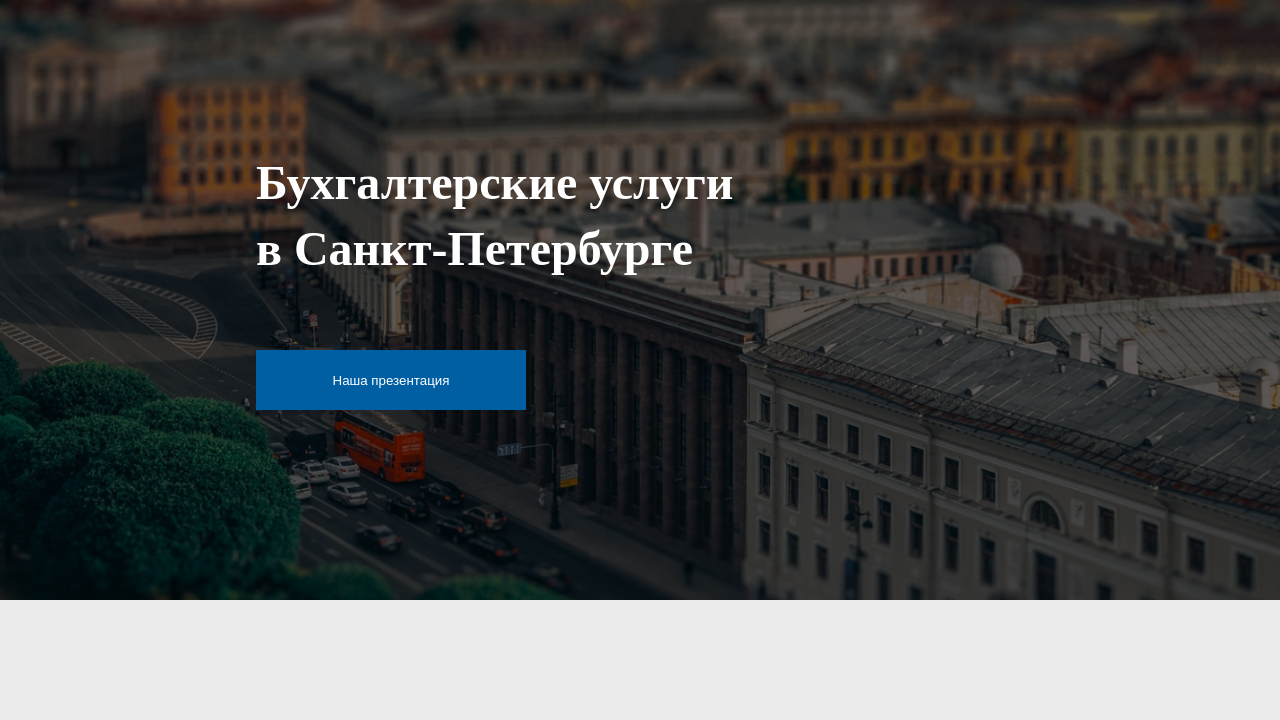
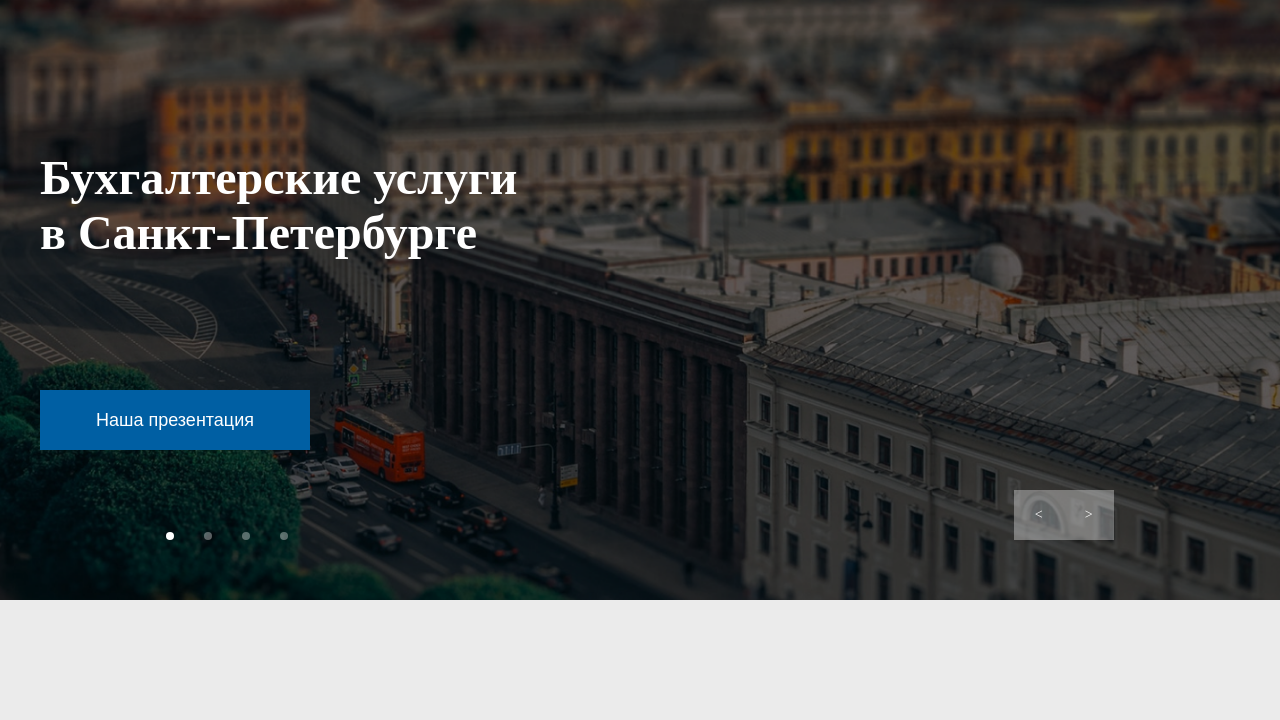
Before and after one commit to VladimirYablokov/BuhOne_project, a plain HTML site: page index.html in a window 1280 px wide. Shown: the part 80-800 px from the top of the page. Drawn offline with Linux system fonts and the light colour scheme.

Commit message:
add first gallery

```diff
--- a/index.html
+++ b/index.html
@@ -22,15 +22,6 @@
 			</ul>
 		</nav>
 		<div class="head_main">
-			<div id="main_root">
-				<h1>Бухгалтерские услуги в Санкт-Петербурге</h1>
-				<button class="main_btn">Наша презентация</button>
-				<ul>
-					<li></li>
-				</ul>
-				<div class="left_arrow"></div>
-				<div class="right_arrow"></div>
-			</div>
 		</div>
 	</header>
 	<main>
@@ -159,5 +150,6 @@
 		</div>
 	</footer>
 <script src="script/script.js"></script>
+<script src="script/main_gallery.js"></script>
 </body>
 </html>
--- a/sass/_header.sass
+++ b/sass/_header.sass
@@ -51,40 +51,101 @@ nav
 			padding-left: 50px
 
 .head_main
-	// border: 1px solid black
 
-	height: 75vh
-	width: 100%
-	background-image: url('../media/main_background.png')
-	background-position: top center
-	// background-attachment: fixed
-	position: relative
-	background-size: cover
+	.slider-container
+		margin: 0 auto
+		width: 100%
+		height: 600px
+		position: relative
 
-	#main_root
+	&>div
+		width: 100%
+		height: 100%
+
+	.slider-main
+		overflow: hidden
+
+	.slider-frame
+		height: 600px
+		position: relative
 		display: flex
-		flex-direction: column
+		right: 0
+		transition: right 0.5s ease
 
-		h1
-			font-family: 'Merriweather', serif
-			font-style: normal
-			font-weight: 700
-			font-size: 48px
-			line-height: 66px
+		&>div
+			height: 100%
+			background-size: cover
+			background-position: center
+			display: flex
+			justify-content: center
+			align-items: center
+
+			.content-header
+				width: 1200px
+				height: 300px
+				margin-left: 30px
+				margin-right: 30px
+				margin-top: 10px
+				margin-bottom: 10px
+				display: flex
+				flex-direction: column
+				justify-content: space-between
+
+				.h1-header
+					color: #fff
+					font-size: 48px
+					max-width: 515px
+
+				.btn-header
+					background-color: #005FA3
+					color: #fff
+					border: none
+					width: 270px
+					height: 60px
+					font-size: 18px
+					cursor: pointer
+
+	.slider-trigger
+		position: absolute
+		right: 13%
+		bottom: 10%
+		display: flex
+
+		&>div
+			height: 50px
+			width: 50px
+			display: flex
+			justify-content: center
+			align-items: center
+			font-size: 14px
 			color: white
-			position: absolute
-			left: 20%
-			top: 150px
-			max-width: 500px
+			background-color: #ffffff59
+			cursor: pointer
+			transition: background-color 0.3s ease
 
-		.main_btn
-			width: 270px
-			height: 60px
-			background-color: #005FA3
-			color: white
-			position: absolute
-			left: 20%
-			top: 350px
+			&:hover
+				background-color: #ffffffa6
+
+	.slider-points
+		position: absolute
+		bottom: 10%
+		left: 13%
+		display: flex
+		list-style: none
+
+		li
+			width: 8px
+			height: 8px
+			background-color: #ffffff59
 			cursor: pointer
-			outline: none
-			border: none
+			border-radius: 50px
+			transition: background-color 0.2s ease
+
+			&:hover
+				background-color: #ffffffd6
+
+			&.active
+				background-color: #ffffff
+
+		li+li
+			margin-left: 30px
--- a/sass/_main.sass
+++ b/sass/_main.sass
@@ -37,9 +37,16 @@ main
 			justify-content: center
 
 			>div
-				background-image: url('../media/card_background.png')
+				background: url('../media/card_background.png')
 				width: 350px
 				height: 360px
+				cursor: pointer
+				transition: background 0.5s ease
+
+				&:hover
+					background: url('../media/card_background2.png')
+					background-size: cover
+					background-position: center
 
 				>p
 					font-family: 'Lato', sans-serif
@@ -114,8 +121,17 @@ main
 				background-color: #EBEBEB
 				padding: 15%
 				display: flex
+				color: black
 				flex-direction: column
 				justify-content: space-between
+				transition: background-color 0.5s, color 0.5s ease
+
+				&:hover
+					background-color: #005FA3
+					color: #fff
+
+					a
+						color: #fff
 
 				>h3
 					font-family: 'Lato', serif
@@ -142,6 +158,9 @@ main
 					text-decoration-line: underline
 					color: #005FA3
 					padding-top: 15%
+					transition: color 0.5s
+
+
 
 	.our_clients
 		display: flex
--- /dev/null
+++ b/script/main_gallery.js
@@ -0,0 +1,115 @@
+const galleryElem = document.querySelector('.head_main')
+const mediaPath = 'media/';
+let imgIndex = 0;
+
+const list = [
+	{
+		text: 'Бухгалтерские услуги в Санкт-Петербурге',
+		img: 'background1.png',
+	},
+	{
+		text: 'Бухгалтерские услуги в Санкт-Петербурге',
+		img: 'background2.png',
+	},
+	{
+		text: 'Бухгалтерские услуги в Санкт-Петербурге',
+		img: 'background3.png',
+	},
+	{
+		text: 'Бухгалтерские услуги в Санкт-Петербурге',
+		img: 'background4.png'
+	}
+];
+
+const slider_container = document.createElement('div');
+const slider_main = document.createElement('div');
+const slider_frame = document.createElement('div');
+const slider_trigger = document.createElement('div');
+const slider_trigger_left = document.createElement('div');
+const slider_trigger_right = document.createElement('div');
+
+slider_main.append(slider_frame, slider_trigger);
+slider_container.append(slider_main);
+galleryElem.append(slider_container);
+slider_trigger.append(slider_trigger_left, slider_trigger_right);
+
+slider_container.classList.add('slider-container');
+slider_main.classList.add('slider-main');
+slider_frame.classList.add('slider-frame');
+slider_trigger.classList.add('slider-trigger');
+
+slider_trigger_left.innerHTML = '<'
+slider_trigger_right.innerHTML = '>'
+
+const frame_elems = list.map(obj=>{
+	const slider_width = slider_container.offsetWidth;
+	const divElem = document.createElement('div');
+	divElem.style.width = slider_width + 'px';
+	divElem.style.backgroundImage = `url('${mediaPath+obj.img}')`;
+	const h1Elem = document.createElement('h1');
+	const btnElem = document.createElement('button');
+	const contentElem = document.createElement('div');
+	h1Elem.classList.add('h1-header');
+	btnElem.classList.add('btn-header');
+	contentElem.classList.add('content-header');
+	contentElem.append(h1Elem, btnElem);
+	divElem.append(contentElem)
+	h1Elem.innerText = obj.text;
+	btnElem.innerText = 'Наша презентация'
+	return divElem
+});
+
+const render = ()=>{
+	const slider_width = slider_container.offsetWidth;
+	slider_frame.style.width = slider_width * list.length + 'px';
+	const liList = document.querySelectorAll('.slider-points li');
+	liList.forEach(t=>t.classList.remove('active'));
+	liList[imgIndex].classList.add('active');
+};
+
+const resize = ()=>{
+	const slider_width = slider_container.offsetWidth;
+	slider_frame.style.width = slider_width * list.length + 'px';
+	frame_elems.forEach(elem => elem.style.width = slider_width + 'px');
+	render();
+};
+
+window.addEventListener('resize', resize);
+slider_frame.append(...frame_elems);
+
+slider_trigger_left.addEventListener('click', ()=>{
+	if(imgIndex > 0){
+		imgIndex--
+	}else{
+		imgIndex = list.length-1
+	};
+	render();
+});
+
+slider_trigger_right.addEventListener('click', ()=>{
+	if(list.length - 1 > imgIndex){
+		imgIndex++;
+	}else{
+		imgIndex = 0;
+	};
+	render();
+});
+
+const ulElem = document.createElement('ul');
+ulElem.classList.add('slider-points');
+
+ulElem.append(...list.map((_, index)=>{
+	const elem = document.createElement('li');
+	elem.addEventListener('click', e=>{
+		const liElem = e.target;
+		const liList = [...liElem.parentNode.children];
+		imgIndex = liList.indexOf(liElem);
+		render()
+	});
+	return elem
+}))
+
+slider_container.append(ulElem);
+
+render()
+resize();
```
Also changed, not shown: media/background1.png (renamed from media/main_background.png), media/background2.png (added), media/background3.png (added), media/background4.png (added), media/card_background2.png (added), style/style.css, 1 other file.
